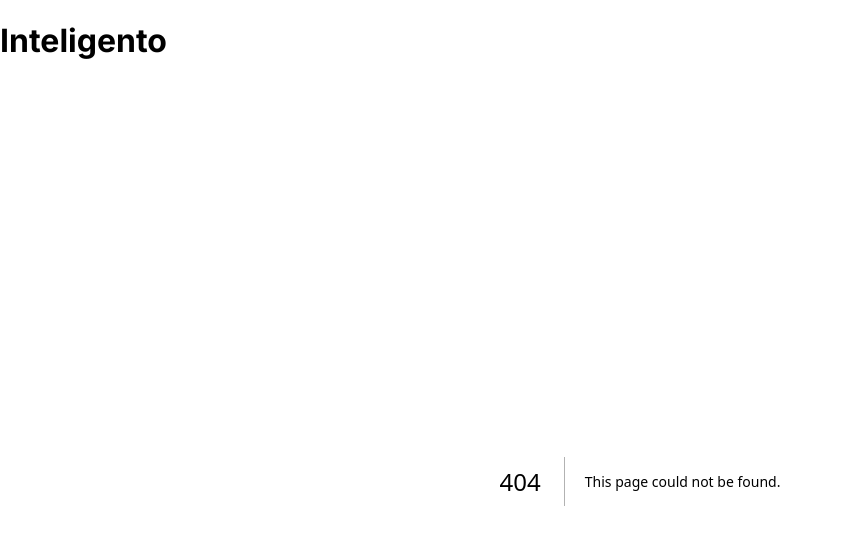
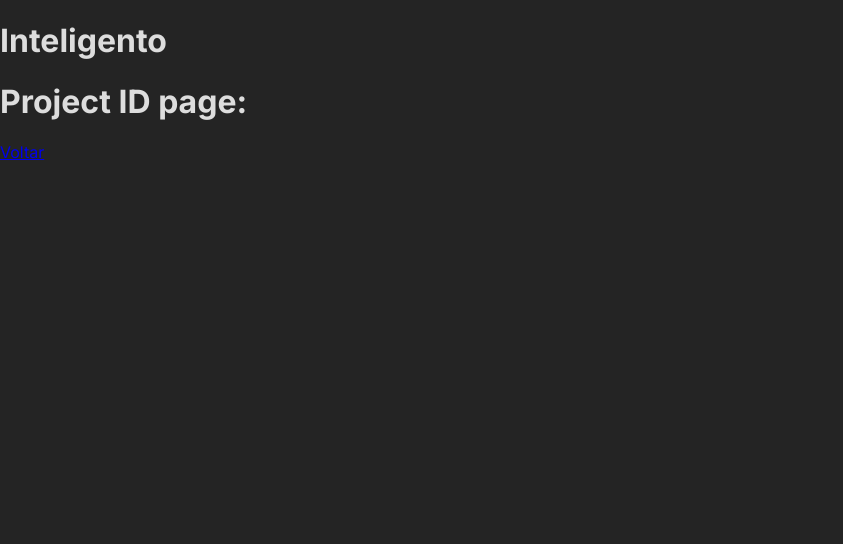
Before and after one commit to autotelico/inteligento, a Next.js app: page /projects/1 in a window 1280 px wide. Before the commit this address had no page. Shown: the top 544 px of the page, without its empty margins (0-843 px from the left). Built offline with nearby package versions, Linux system fonts and the light colour scheme.

Commit message:
make dynamic routes to project pages

```diff
--- /dev/null
+++ b/app/projects/[projectId]/page.tsx
@@ -0,0 +1,15 @@
+"use client";
+import Link from "next/link";
+import { useSearchParams } from "next/navigation";
+import { useRouter } from "next/router";
+
+export default function ProjectId(): JSX.Element {
+  const searchParams = useSearchParams();
+
+  return (
+    <>
+      <h1>Project ID page: {searchParams.get("name")}</h1>
+      <Link href='/'>Voltar</Link>
+    </>
+  );
+}
```
Also changed, not shown: app/components/project/ProjectList.tsx (+21 -4 lines), app/projects/page.tsx (deleted, +0 -15 lines).
